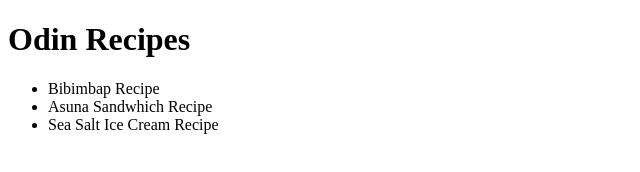
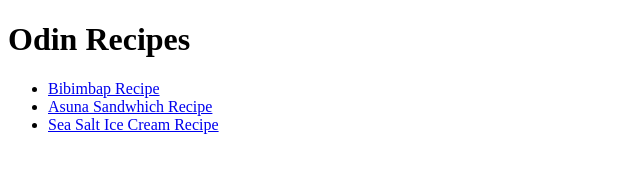
Before and after one commit to MrsShanTheBee/odin-recipes, a plain HTML site: page index.html in a window 1280 px wide. Shown: the whole page, without its empty margins (0-640 px from the left). Drawn offline with Linux system fonts and the light colour scheme.

Commit message:
fix li tags and add file path to links

```diff
--- a/index.html
+++ b/index.html
@@ -7,9 +7,9 @@
     <body>
         <h1>Odin Recipes</h1>
         <ul>
-       <li>Bibimbap Recipe <a href="bibimbap.html"></a> </li>
-       <li> Asuna Sandwhich Recipe <a href="asuna-sandwhich.html"></a> </li>
-       <li> Sea Salt Ice Cream Recipe <a href="seasalticecream.html"></a> </li>
+       <li><a href="recipes/bibimbap.html">Bibimbap Recipe</a> </li>
+       <li><a href="recipes/asuna-sandwhich.html">Asuna Sandwhich Recipe</a> </li>
+       <li><a href="recipes/seasalticecream.html">Sea Salt Ice Cream Recipe</a> </li>
         </ul>
     </body>
 
```
